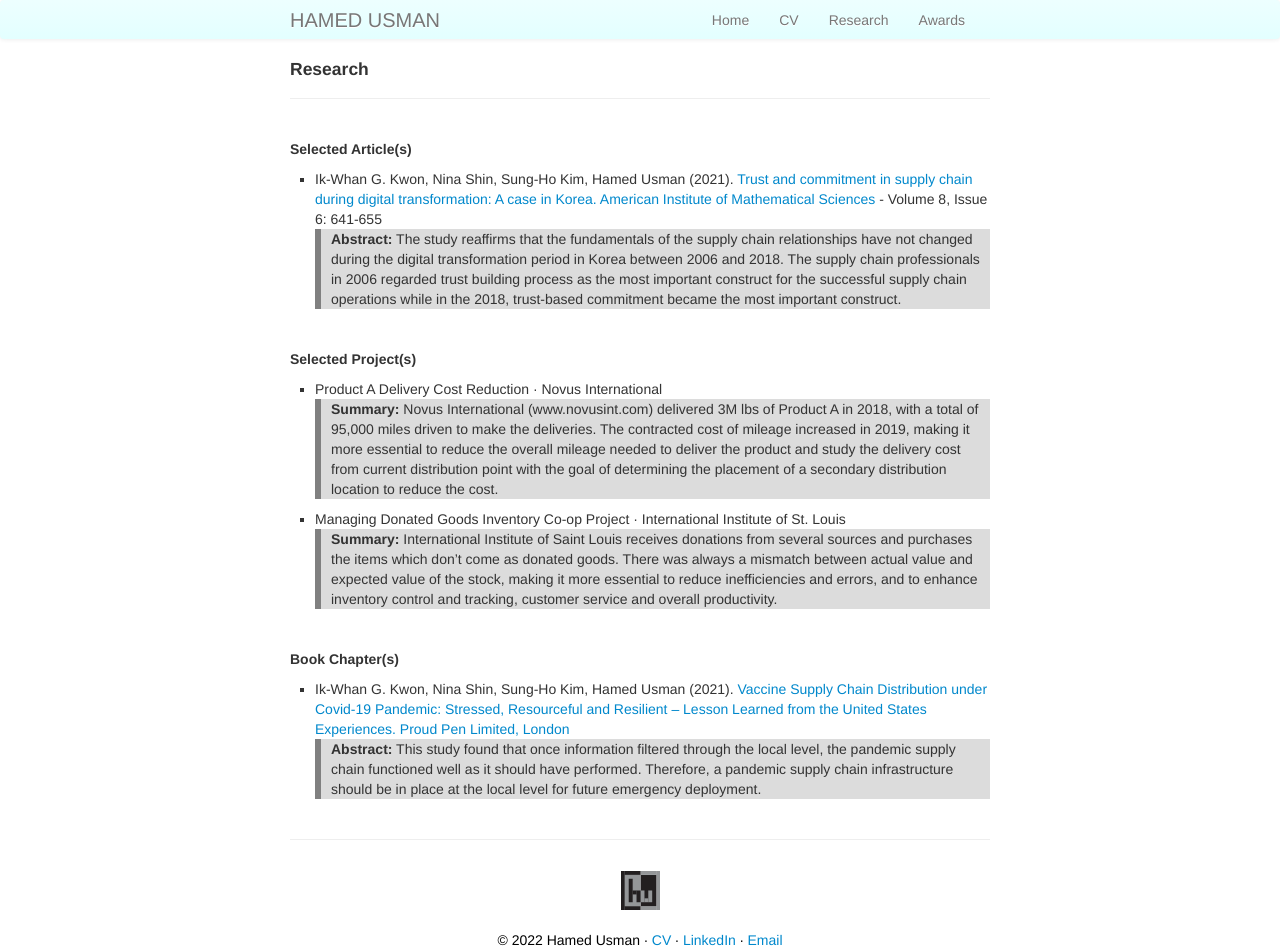
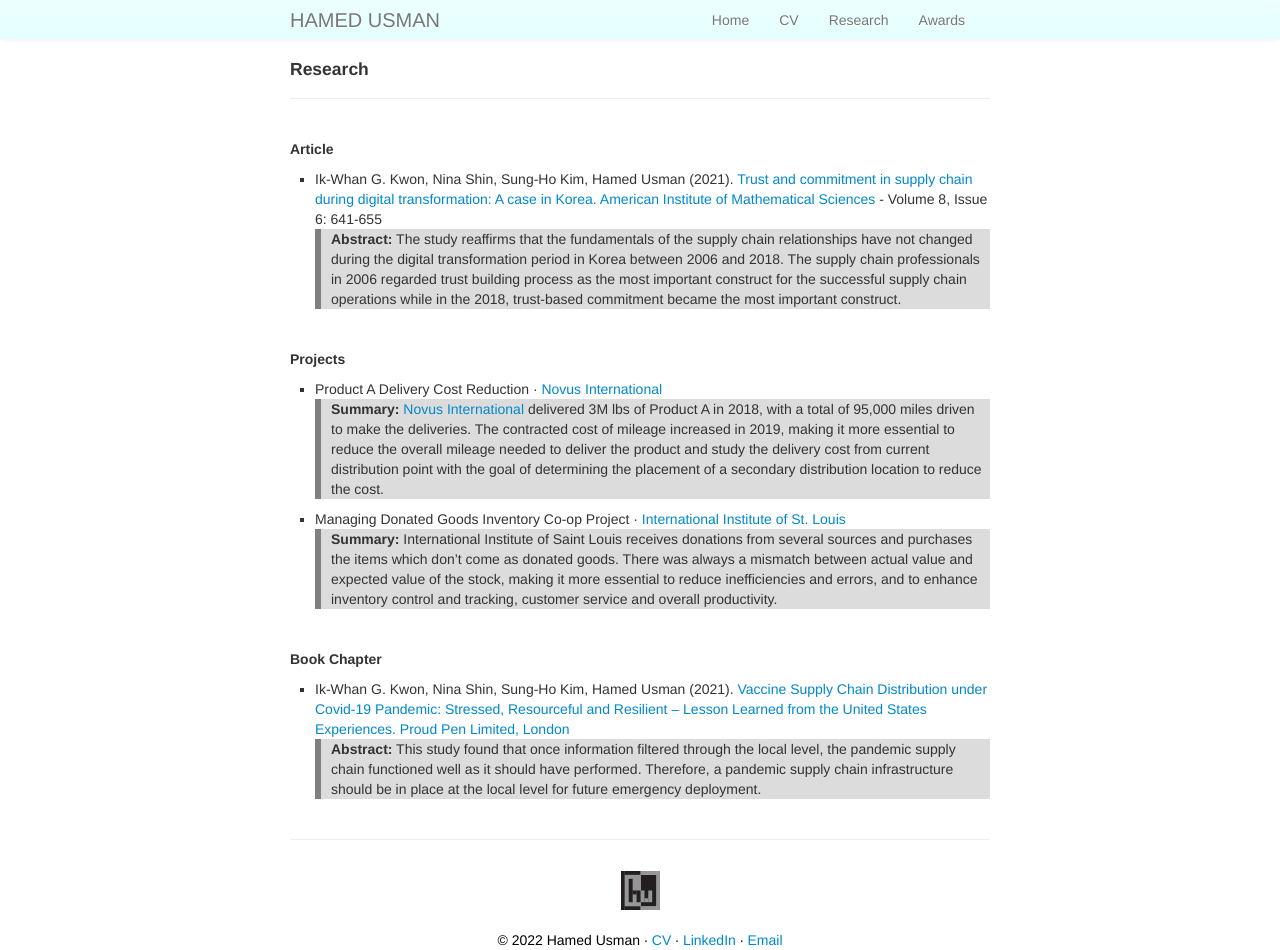
Before and after one commit to hamedusman/hamedusman.github.io, a Jekyll site: the page built from pages/research.md, in a window 1280 px wide. Built offline with Jekyll 4.4.1, drawn with Linux system fonts in a browser that asks for light colours.

Commit message:
Update research.md

```diff
--- a/pages/research.md
+++ b/pages/research.md
@@ -3,7 +3,7 @@ layout: page
 title: Research
 description: List of Research Articles and Book Chapters
 ---
-<h5>Selected Article(s)</h5>
+<h5>Article</h5>
 <ul>
   <li>Ik-Whan G. Kwon, Nina Shin, Sung-Ho Kim, Hamed Usman (2021). <a href="https://doi.org/10.3934/environsci.2021040">Trust and commitment in supply chain during digital transformation: A case in Korea.</a> <a href="http://www.aimspress.com/journal/aimses">American Institute of Mathematical Sciences</a> - Volume 8, Issue 6: 641-655</li>
   <div class="summary">
@@ -11,18 +11,18 @@ description: List of Research Articles and Book Chapters
 </ul>
 
 <br>
-<h5>Selected Project(s)</h5>
+<h5>Projects</h5>
 <ul>
-<li>Product A Delivery Cost Reduction · Novus International</li>
+<li>Product A Delivery Cost Reduction · <a href="http://www.novusint.com">Novus International</a></li>
    <div class="summary">
-  <p><strong>Summary:</strong> Novus International (www.novusint.com) delivered 3M lbs of Product A in 2018, with a total of 95,000 miles driven to make the deliveries. The contracted cost of mileage increased in 2019, making it more essential to reduce the overall mileage needed to deliver the product and study the delivery cost from current distribution point with the goal of determining the placement of a secondary distribution location to reduce the cost.</p></div>
+  <p><strong>Summary:</strong> <a href="http://www.novusint.com">Novus International</a> delivered 3M lbs of Product A in 2018, with a total of 95,000 miles driven to make the deliveries. The contracted cost of mileage increased in 2019, making it more essential to reduce the overall mileage needed to deliver the product and study the delivery cost from current distribution point with the goal of determining the placement of a secondary distribution location to reduce the cost.</p></div>
 
-<li>Managing Donated Goods Inventory Co-op Project · International Institute of St. Louis</li>
+<li>Managing Donated Goods Inventory Co-op Project · <a href="https://www.iistl.org">International Institute of St. Louis</a></li>
 <div class="summary"><p><strong>Summary:</strong> International Institute of Saint Louis receives donations from several sources and purchases the items which don’t come as donated goods. There was always a mismatch between actual value and expected value of the stock, making it more essential to reduce inefficiencies and errors, and to enhance inventory control and tracking, customer service and overall productivity.</p></div>
 </ul>
 
 <br>
-<h5>Book Chapter(s)</h5>
+<h5>Book Chapter</h5>
 <ul>
 <li>Ik-Whan G. Kwon, Nina Shin, Sung-Ho Kim, Hamed Usman (2021). <a href="https://doi.org/10.51432/978-1-8381524-2-0-6">Vaccine Supply Chain Distribution under Covid-19 Pandemic: Stressed, Resourceful and Resilient – Lesson Learned from the United States Experiences.</a> <a href="https://www.proudpen.com">Proud Pen Limited, London</a></li>
 <div class="summary"><p><strong>Abstract:</strong> This study found that once information filtered through the local level, the pandemic supply chain functioned well as it should have performed. Therefore, a pandemic supply chain infrastructure should be in place at the local level for future emergency deployment.</p></div>
```
